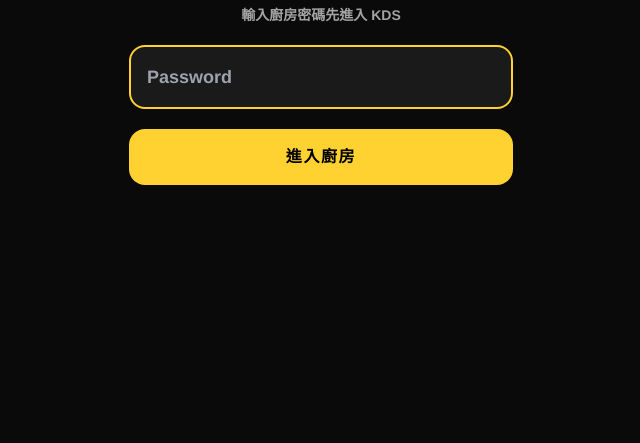
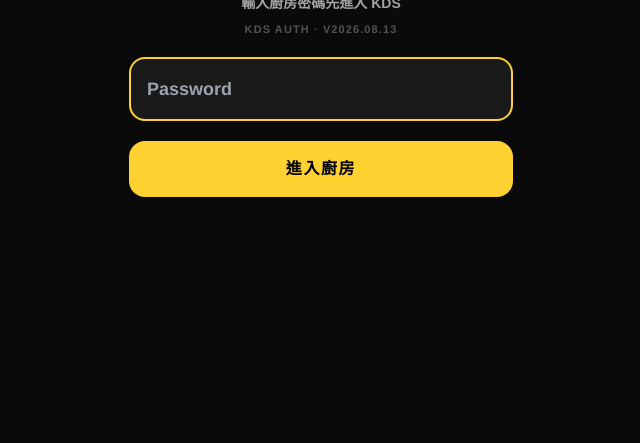
Before and after one commit to plainjane-del/MirrorBurger, a website: page kitchen.html in a window 1280 px wide. Shown: the part 357-800 px from the top of the page, without its empty margins (319-959 px from the left). Drawn offline with nearby package versions, Linux system fonts and the light colour scheme.

Commit message:
feat: add version information to kitchen login page for KDS authentication

```diff
--- a/kitchen.html
+++ b/kitchen.html
@@ -155,6 +155,7 @@
                 <img src="https://res.cloudinary.com/dnuhe2uwy/image/upload/v1777801810/logo_only_kqxyfg.png" alt="Mirror Burger" class="h-14 w-auto mx-auto">
                 <h1 class="text-2xl font-black text-kds-yellow uppercase tracking-tight">Kitchen Login</h1>
                 <p class="text-sm font-bold text-neutral-400">輸入廚房密碼先進入 KDS</p>
+                <p class="text-[11px] font-bold text-neutral-600 tracking-widest uppercase">KDS Auth · v2026.08.13</p>
             </div>
             <input id="kitchen-password" type="password" autocomplete="current-password" required
                 placeholder="Password"
```
